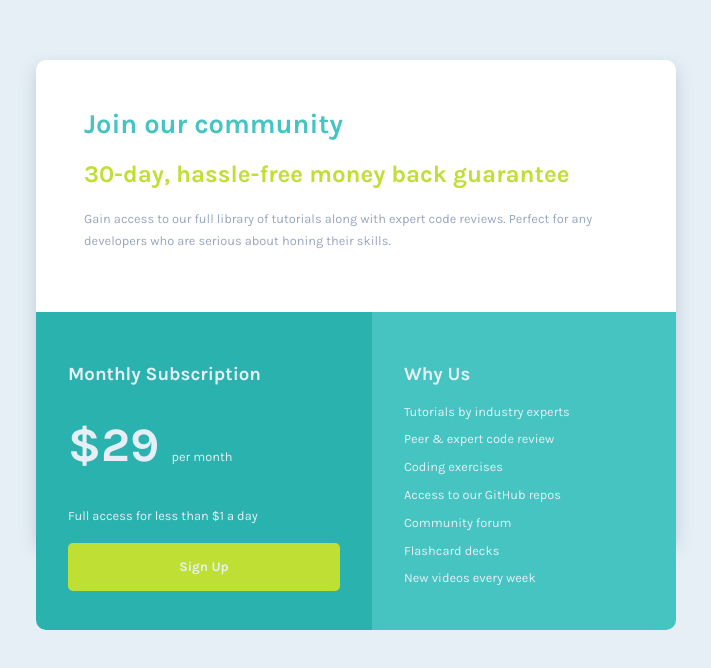
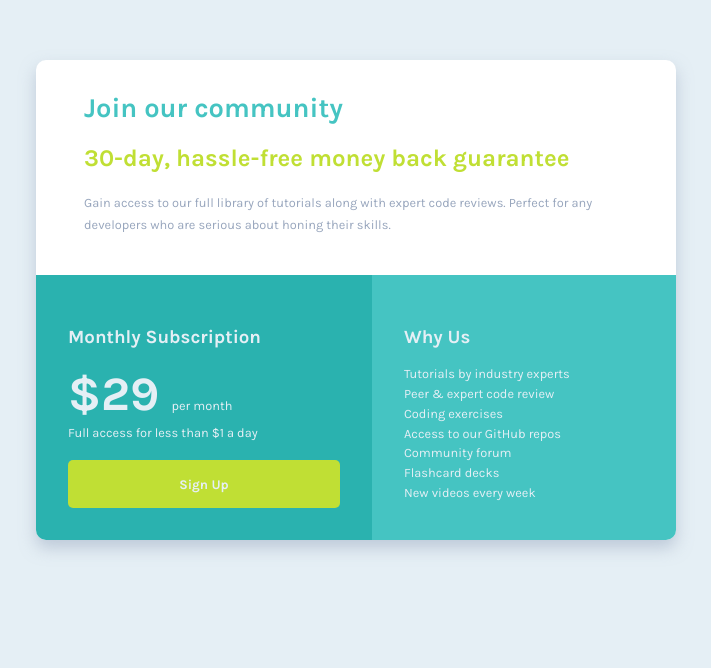
Before and after one commit to James-K-DNg-1901/single-price-grid-component-master, a plain HTML site: page index.html in a window 1280 px wide. Shown: the part 108-776 px from the top of the page, without its empty margins (284-995 px from the left). Drawn offline with Linux system fonts and the light colour scheme.

Commit message:
Update styles.css

```diff
--- a/styles.css
+++ b/styles.css
@@ -17,12 +17,13 @@ h4 {
     font-size: 3rem;
     font-family: 'Karla', sans-serif;
     font-weight: 700;
-    margin: 2rem auto;
+    margin: 0;
 }
 
 p {
     font-size: 0.8rem;
     line-height: 1.7;
+    margin: 0;
 }
 
 span {
@@ -46,7 +47,7 @@ li {
     font-size: 0.8rem;
     font-weight: 400;
     color: hsl(204, 43%, 93%);
-    margin-top: 0.8rem;
+    margin-top: 0.3rem;
 }
 
 .container {
@@ -62,7 +63,7 @@ li {
 
 .container__col-1 {
     grid-column: span 2;
-    padding: 3rem;
+    padding: 2rem 3rem;
     border-radius: 10px;
 }
 
```
